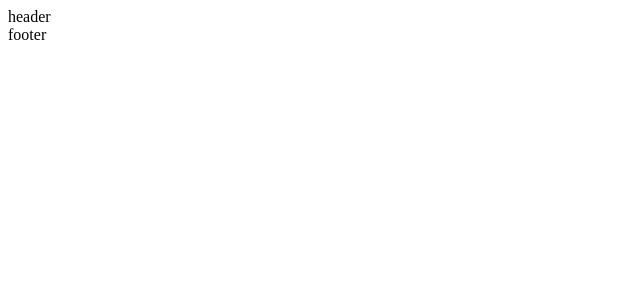
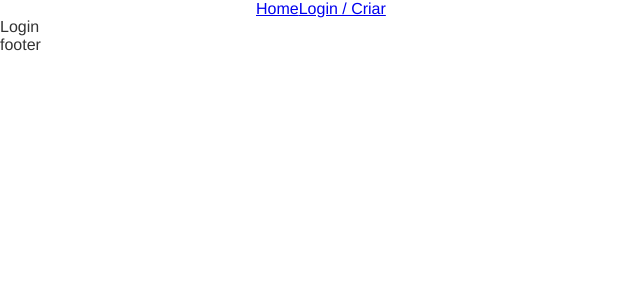
Before and after one commit to joaovitorkilson/dogs, a React (Vite) app: page /login in a window 1280 px wide. Shown: the top 300 px of the page, without its empty margins (0-640 px from the left). Built offline with nearby package versions, Linux system fonts and the light colour scheme.

Commit message:
estrutura inicial

```diff
--- a/index.html
+++ b/index.html
@@ -4,6 +4,7 @@
     <meta charset="UTF-8" />
     <meta name="viewport" content="width=device-width, initial-scale=1.0" />
     <meta name="description" content="Dogs - Rede social para cachorros." />
+    <link rel="stylesheet" href="./src/App.css">
     <title>Dogs</title>
   </head>
 
--- /dev/null
+++ b/src/App.css
@@ -0,0 +1,39 @@
+* {
+    box-sizing: border-box;
+}
+
+body {
+    margin: 0;
+    color: #333;
+    --type-first: Helvetica, Arial, sans-serif;
+    --type-second: 'Spectral', Georgia;
+    font-family: var(--type-first);
+}
+
+h1, h2, h3, h4, p {
+    margin: 0;
+}
+
+ul, li {
+    list-style: none;
+    padding: 0;
+    margin: 0;
+}
+
+img {
+    display: block;
+    max-width: 100%;
+}
+
+button, input {
+    display: block;
+    font-size: 1rem;
+    font-family: var(--type-first);
+    color: #333;
+}
+
+.container {
+    max-width: 50rem;
+    padding: 0 1rem;
+    margin: 0 auto;
+}
--- a/src/App.jsx
+++ b/src/App.jsx
@@ -1,14 +1,22 @@
 import React from 'react'
+import { BrowserRouter, Routes, Route } from 'react-router-dom'
 import Header from './Components/Header'
 import Footer from './Components/Footer'
-import { BrowserRouter } from 'react-router-dom'
+import Home from './Components/Home'
+import Login from './Components/Login/Login'
 
 function App() {
 
   return (
     <>
-      <Header />
-      <Footer />
+      <BrowserRouter>
+        <Header />
+        <Routes>
+          <Route path="/" element={<Home />} />
+          <Route path="/login" element={<Login />} />
+        </Routes>
+        <Footer />
+      </BrowserRouter>
     </>
   )
 }
--- a/src/Components/Header.jsx
+++ b/src/Components/Header.jsx
@@ -1,10 +1,14 @@
 import React from 'react'
 import styles from './Header.module.css'
+import { Link } from 'react-router-dom'
 
 function Header() {
   return (
     <header className={styles.header}>
-        header
+        <nav className='container'>
+            <Link to="/">Home</Link>
+            <Link to="/login">Login / Criar</Link>
+        </nav>
     </header>
   )
 }
--- /dev/null
+++ b/src/Components/Home.jsx
@@ -0,0 +1,11 @@
+import React from 'react'
+
+function Home() {
+  return (
+    <div>
+      Home
+    </div>
+  )
+}
+
+export default Home
--- /dev/null
+++ b/src/Components/Login/Login.jsx
@@ -0,0 +1,11 @@
+import React from 'react'
+
+function Login() {
+  return (
+    <div>
+      Login
+    </div>
+  )
+}
+
+export default Login
```
